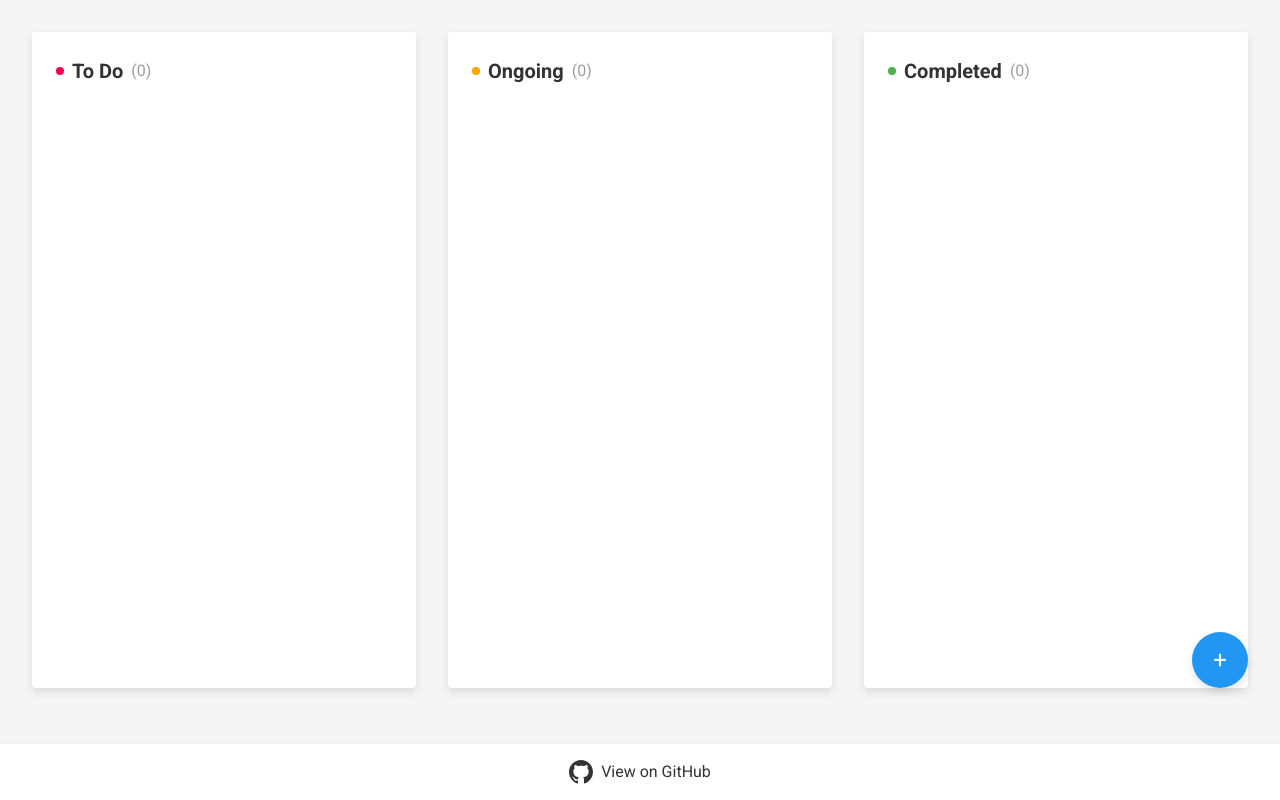
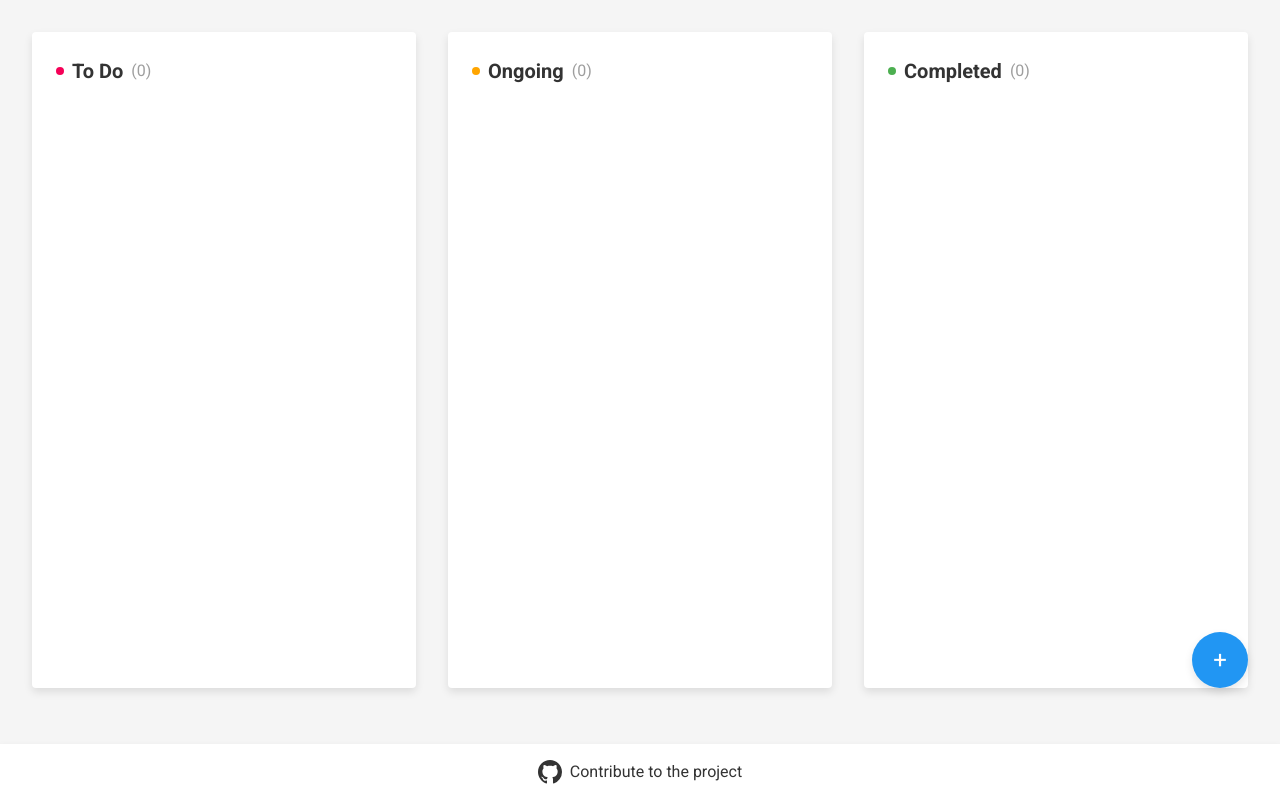
Before and after one commit to TartNenas/Todo-WebApp, a React (Create React App) app: page / in a window 1280 px wide. Built offline with nearby package versions, Linux system fonts and the light colour scheme.

Commit message:
Footer Description

```diff
--- a/src/components/Footer.tsx
+++ b/src/components/Footer.tsx
@@ -16,7 +16,7 @@ const Footer: React.FC = () => {
         >
           <path d="M12 0C5.37 0 0 5.37 0 12c0 5.31 3.435 9.795 8.205 11.385.6.105.825-.255.825-.57 0-.285-.015-1.23-.015-2.235-3.015.555-3.795-.735-4.035-1.41-.135-.345-.72-1.41-1.23-1.695-.42-.225-1.02-.78-.015-.795.945-.015 1.62.87 1.845 1.23 1.08 1.815 2.805 1.305 3.495.99.105-.78.42-1.305.765-1.605-2.67-.3-5.46-1.335-5.46-5.925 0-1.305.465-2.385 1.23-3.225-.12-.3-.54-1.53.12-3.18 0 0 1.005-.315 3.3 1.23.96-.27 1.98-.405 3-.405s2.04.135 3 .405c2.295-1.56 3.3-1.23 3.3-1.23.66 1.65.24 2.88.12 3.18.765.84 1.23 1.905 1.23 3.225 0 4.605-2.805 5.625-5.475 5.925.435.375.81 1.095.81 2.22 0 1.605-.015 2.895-.015 3.3 0 .315.225.69.825.57A12.02 12.02 0 0024 12c0-6.63-5.37-12-12-12z" />
         </svg>
-        View on GitHub
+        Contribute to the project
       </GithubLink>
     </StyledFooter>
   );
```
